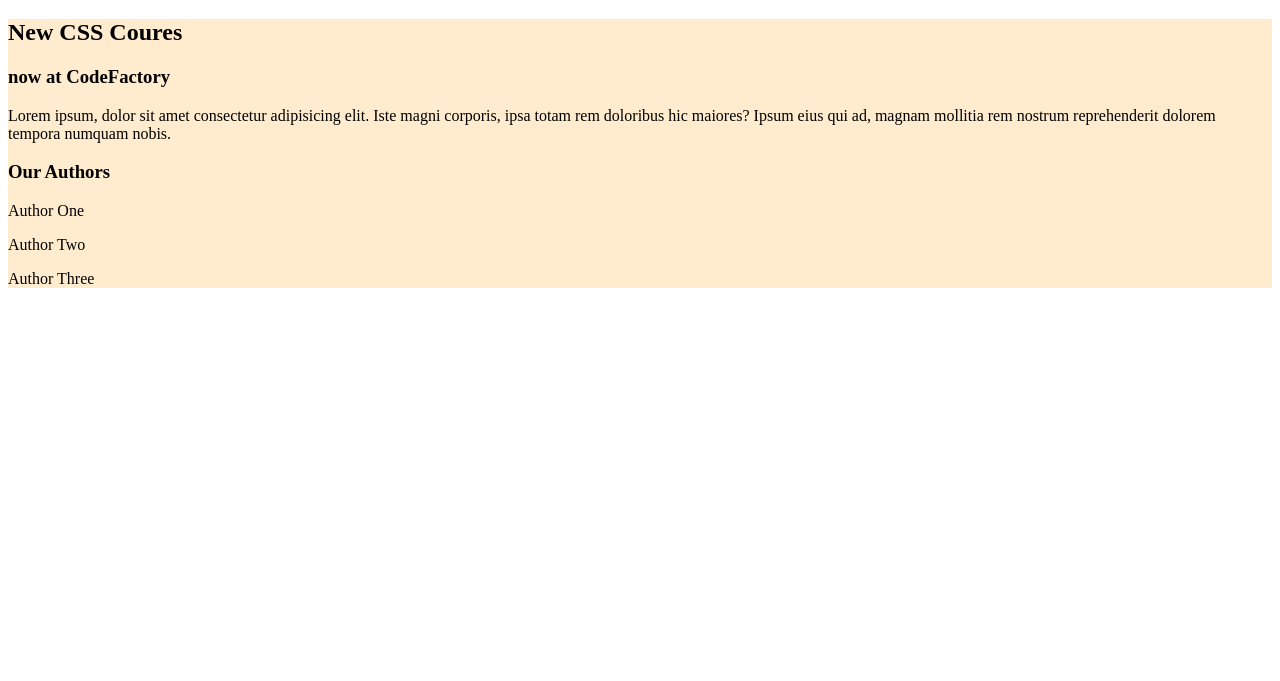
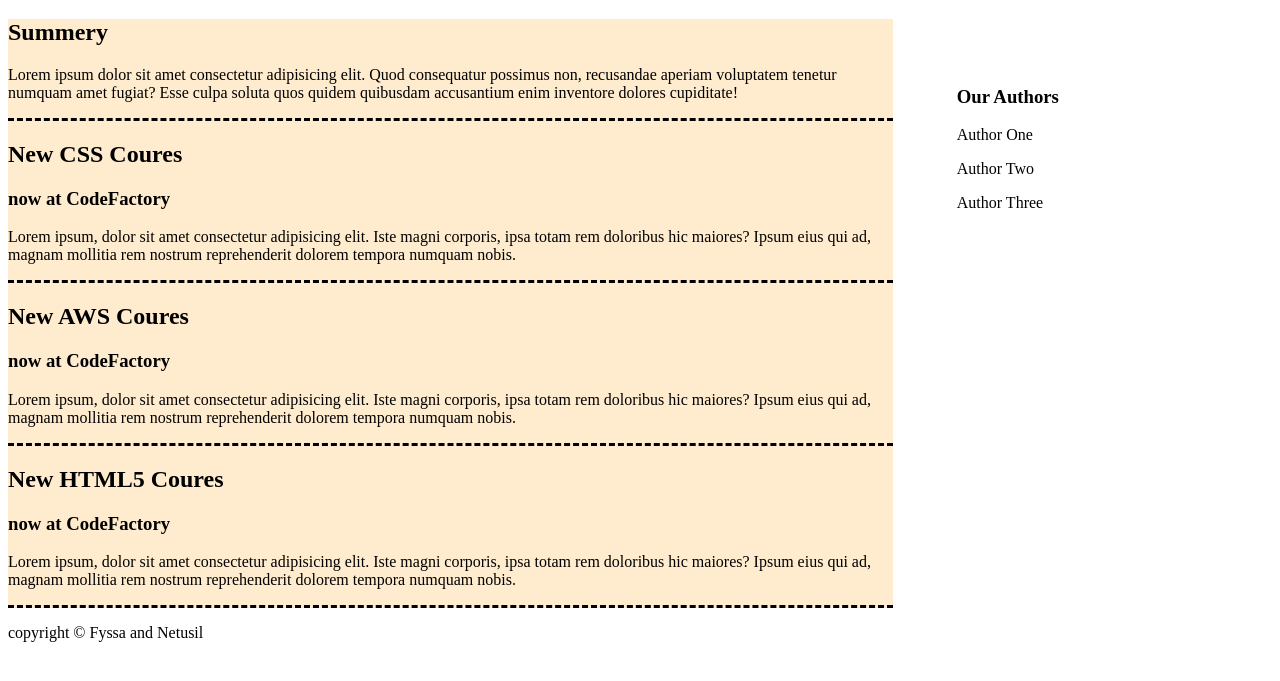
Before and after one commit to yalewbekele/html_day2-Netusil-Fyissa, a plain HTML site: page newspaper.html in a window 1280 px wide. Shown: the part 61-742 px from the top of the page. Drawn offline with Linux system fonts and the light colour scheme.

Commit message:
first newspaper

```diff
--- a/css/newspaper.css
+++ b/css/newspaper.css
@@ -4,6 +4,26 @@ header h1 {
     text-align: center;
 }
 
+header {
+    position: sticky;
+    top: 0;
+}
+
 main {
     background-color: blanchedalmond;
+    width: 70%;
+    margin-right: 25%;
+
 }
+
+aside {
+    position: fixed;
+    top: 8rem;
+    right: 1rem;
+    width: 24%;
+
+}
+
+article {
+    border-bottom-style: dashed;
+}
--- a/newspaper.html
+++ b/newspaper.html
@@ -5,10 +5,9 @@
     <meta charset="UTF-8">
     <meta name="viewport" content="width=device-width, initial-scale=1.0">
     <link rel="stylesheet" type="text/css" href="css/newspaper.css">
-    <script type="text/javascript" src="scripts.js" defer></script>
     <meta name="author" content="Thomas Netusil">
-    <meta name="description" content="">
-    <title>Document</title>
+    <meta name="description" content="The new CSS Course in CodeFactory">
+    <title>Newspaper</title>
 </head>
 
 <body>
@@ -17,20 +16,42 @@
     </header>
     <main>
         <article>
+            <h2>Summery</h2>
+            <p>Lorem ipsum dolor sit amet consectetur adipisicing elit. Quod consequatur possimus non, recusandae
+                aperiam voluptatem tenetur numquam amet fugiat? Esse culpa soluta quos quidem quibusdam accusantium enim
+                inventore dolores cupiditate!</p>
+        </article>
+        <article>
             <h2>New CSS Coures</h2>
             <h3>now at CodeFactory</h3>
             <p>Lorem ipsum, dolor sit amet consectetur adipisicing elit. Iste magni corporis, ipsa totam rem doloribus
                 hic maiores? Ipsum eius qui ad, magnam mollitia rem nostrum reprehenderit dolorem tempora numquam nobis.
             </p>
         </article>
-        <aside>
-            <h3>Our Authors</h3>
-            <p>Author One</p>
-            <p>Author Two</p>
-            <p>Author Three</p>
-        </aside>
+        <article>
+            <h2>New AWS Coures</h2>
+            <h3>now at CodeFactory</h3>
+            <p>Lorem ipsum, dolor sit amet consectetur adipisicing elit. Iste magni corporis, ipsa totam rem doloribus
+                hic maiores? Ipsum eius qui ad, magnam mollitia rem nostrum reprehenderit dolorem tempora numquam nobis.
+            </p>
+        </article>
+        <article>
+            <h2>New HTML5 Coures</h2>
+            <h3>now at CodeFactory</h3>
+            <p>Lorem ipsum, dolor sit amet consectetur adipisicing elit. Iste magni corporis, ipsa totam rem doloribus
+                hic maiores? Ipsum eius qui ad, magnam mollitia rem nostrum reprehenderit dolorem tempora numquam nobis.
+            </p>
+        </article>
+
     </main>
+    <aside>
+        <h3>Our Authors</h3>
+        <p>Author One</p>
+        <p>Author Two</p>
+        <p>Author Three</p>
+    </aside>
     <footer>
+        <p>copyright &copy; Fyssa and Netusil</p>
     </footer>
 </body>
 
```
